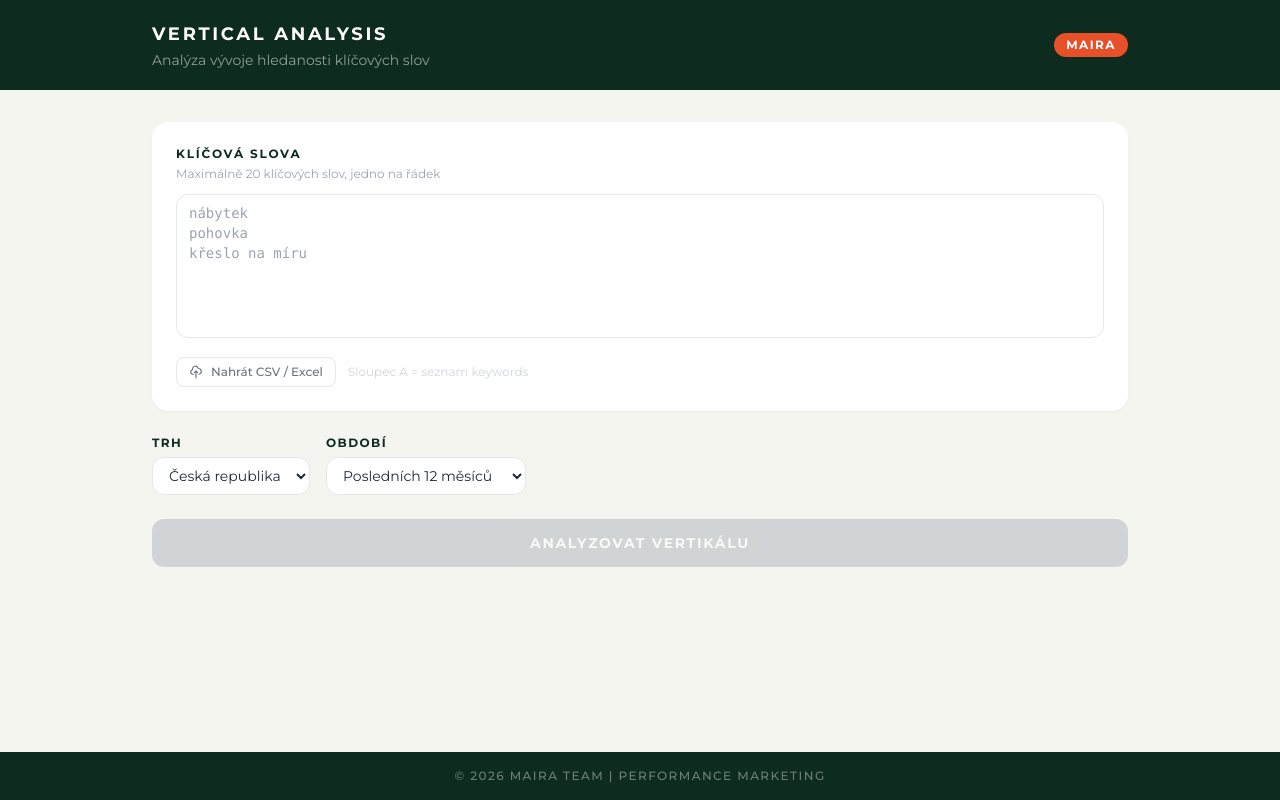
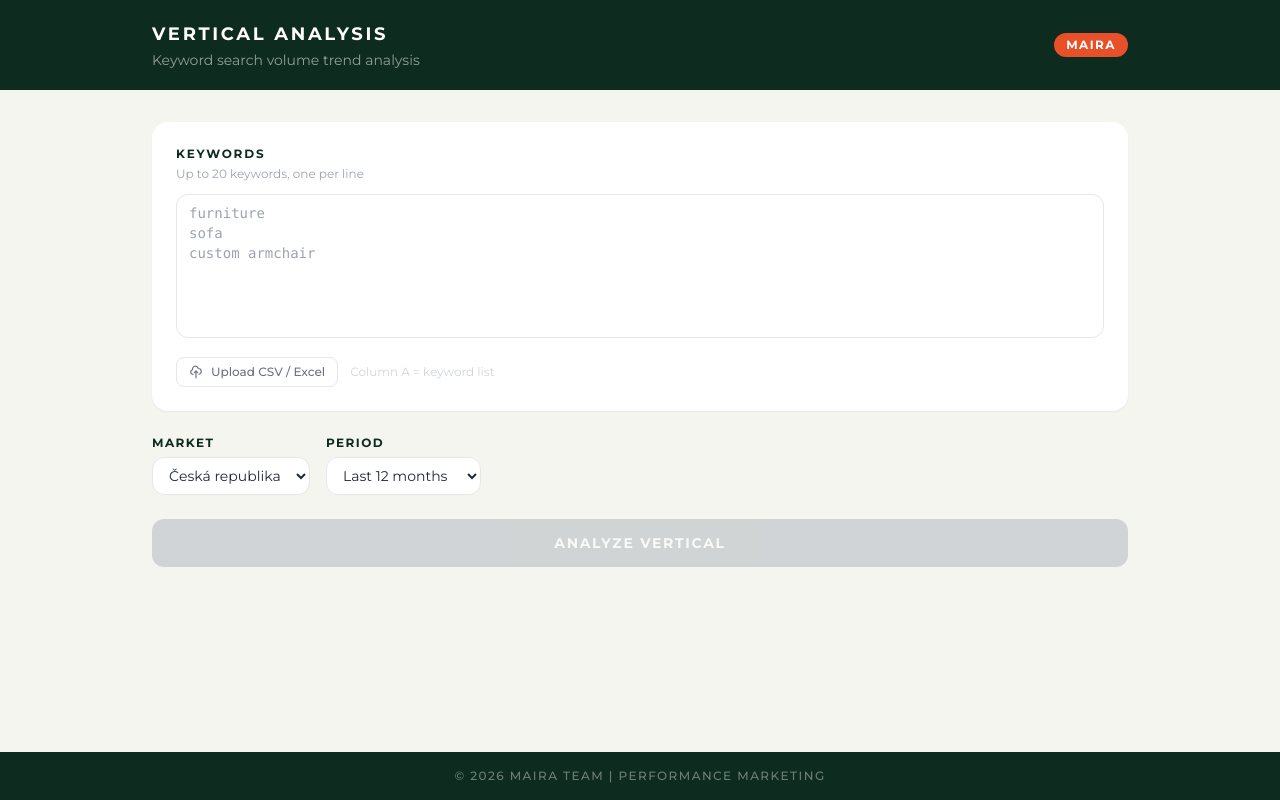
Before and after one commit to annar8699/vertical-analysis, a Next.js app: page / in a window 1280 px wide. Built offline with nearby package versions, Linux system fonts and the light colour scheme.

Commit message:
Translate all UI strings to English

```diff
--- a/app/api/keywords/route.ts
+++ b/app/api/keywords/route.ts
@@ -11,11 +11,11 @@ export async function POST(req: NextRequest) {
     const months: number = body.months ?? 12
 
     if (!Array.isArray(keywords) || keywords.length === 0) {
-      return NextResponse.json({ error: 'Chybí klíčová slova.' }, { status: 400 })
+      return NextResponse.json({ error: 'No keywords provided.' }, { status: 400 })
     }
 
     if (keywords.length > 20) {
-      return NextResponse.json({ error: 'Maximum je 20 klíčových slov najednou.' }, { status: 400 })
+      return NextResponse.json({ error: 'Maximum 20 keywords at a time.' }, { status: 400 })
     }
 
     const results = USE_MOCK
@@ -26,7 +26,7 @@ export async function POST(req: NextRequest) {
   } catch (err) {
     console.error(err)
     return NextResponse.json(
-      { error: err instanceof Error ? err.message : 'Interní chyba serveru.' },
+      { error: err instanceof Error ? err.message : 'Internal server error.' },
       { status: 500 }
     )
   }
--- a/app/layout.tsx
+++ b/app/layout.tsx
@@ -6,12 +6,12 @@ const montserrat = Montserrat({ subsets: ['latin'], variable: '--font-montserrat
 
 export const metadata: Metadata = {
   title: 'Vertical Analysis | Maira',
-  description: 'Analýza vývoje hledanosti klíčových slov',
+  description: 'Keyword search volume trend analysis',
 }
 
 export default function RootLayout({ children }: { children: React.ReactNode }) {
   return (
-    <html lang="cs">
+    <html lang="en">
       <body className={`${montserrat.variable} font-sans`} style={{ fontFamily: 'var(--font-montserrat), sans-serif' }}>
         {children}
       </body>
--- a/app/page.tsx
+++ b/app/page.tsx
@@ -15,15 +15,15 @@ const GEOS = [
 
 function downloadCSV(results: KeywordResult[]) {
   const headers = [
-    'Klíčové slovo',
-    'Průměr/měs.',
+    'Keyword',
+    'Avg / month',
     'Trend',
     ...results[0].monthlyData.map((m) => m.label),
   ]
   const rows = results.map((r) => [
     r.keyword,
     r.avgVolume,
-    r.trend === 'growing' ? 'Rostoucí' : r.trend === 'declining' ? 'Klesající' : 'Stabilní',
+    r.trend === 'growing' ? 'Growing' : r.trend === 'declining' ? 'Declining' : 'Stable',
     ...r.monthlyData.map((m) => m.volume),
   ])
 
@@ -32,7 +32,7 @@ function downloadCSV(results: KeywordResult[]) {
   const url = URL.createObjectURL(blob)
   const a = document.createElement('a')
   a.href = url
-  a.download = 'vertical-analysis.csv'
+  a.download = 'vertical-analysis-export.csv'
   a.click()
   URL.revokeObjectURL(url)
 }
@@ -71,7 +71,7 @@ export default function Home() {
         setKeywordsText(keywords.join('\n'))
       }
     } catch {
-      setError('Nepodařilo se načíst soubor. Zkus CSV nebo XLSX formát.')
+      setError('Failed to load file. Try CSV or XLSX format.')
     }
 
     e.target.value = ''
@@ -84,12 +84,12 @@ export default function Home() {
       .filter(Boolean)
 
     if (keywords.length === 0) {
-      setError('Zadej alespoň jedno klíčové slovo.')
+      setError('Enter at least one keyword.')
       return
     }
 
     if (keywords.length > 20) {
-      setError('Maximum je 20 klíčových slov najednou.')
+      setError('Maximum 20 keywords at a time.')
       return
     }
 
@@ -110,7 +110,7 @@ export default function Home() {
       setResults(data.results)
       setIsMock(data.mock)
     } catch (err) {
-      setError(err instanceof Error ? err.message : 'Neznámá chyba.')
+      setError(err instanceof Error ? err.message : 'Unknown error.')
     } finally {
       setLoading(false)
     }
@@ -129,7 +129,7 @@ export default function Home() {
               Vertical Analysis
             </h1>
             <p className="text-sm mt-0.5" style={{ color: 'rgba(255,255,255,0.55)' }}>
-              Analýza vývoje hledanosti klíčových slov
+              Keyword search volume trend analysis
             </p>
           </div>
           <span
@@ -152,15 +152,15 @@ export default function Home() {
             className="text-xs font-bold uppercase tracking-widest mb-1"
             style={{ color: 'var(--maira-green)', letterSpacing: '0.15em' }}
           >
-            Klíčová slova
+            Keywords
           </h2>
           <p className="text-xs mb-3" style={{ color: '#9ca3af' }}>
-            Maximálně 20 klíčových slov, jedno na řádek
+            Up to 20 keywords, one per line
           </p>
           <textarea
             value={keywordsText}
             onChange={(e) => setKeywordsText(e.target.value)}
-            placeholder={'nábytek\npohovka\nkřeslo na míru'}
+            placeholder={'furniture\nsofa\ncustom armchair'}
             className="w-full h-36 px-3 py-2 text-sm border rounded-xl resize-none focus:outline-none font-mono"
             style={{
               borderColor: '#e5e7eb',
@@ -190,7 +190,7 @@ export default function Home() {
                   d="M7 16a4 4 0 01-.88-7.903A5 5 0 1115.9 6L16 6a5 5 0 011 9.9M15 13l-3-3m0 0l-3 3m3-3v12"
                 />
               </svg>
-              Nahrát CSV / Excel
+              Upload CSV / Excel
               <input
                 type="file"
                 accept=".csv,.xlsx,.xls"
@@ -199,7 +199,7 @@ export default function Home() {
               />
             </label>
             <span className="text-xs" style={{ color: '#d1d5db' }}>
-              Sloupec A = seznam keywords
+              Column A = keyword list
             </span>
           </div>
         </div>
@@ -211,7 +211,7 @@ export default function Home() {
               className="block text-xs font-bold uppercase tracking-widest mb-1.5"
               style={{ color: 'var(--maira-green)', letterSpacing: '0.12em' }}
             >
-              Trh
+              Market
             </label>
             <select
               value={geo}
@@ -231,7 +231,7 @@ export default function Home() {
               className="block text-xs font-bold uppercase tracking-widest mb-1.5"
               style={{ color: 'var(--maira-green)', letterSpacing: '0.12em' }}
             >
-              Období
+              Period
             </label>
             <select
               value={months}
@@ -239,9 +239,9 @@ export default function Home() {
               className="px-3 py-2 text-sm border rounded-xl bg-white focus:outline-none"
               style={{ borderColor: '#e5e7eb', color: '#1f2937' }}
             >
-              <option value={12}>Posledních 12 měsíců</option>
-              <option value={24}>Posledních 24 měsíců</option>
-              <option value={36}>Posledních 36 měsíců</option>
+              <option value={12}>Last 12 months</option>
+              <option value={24}>Last 24 months</option>
+              <option value={36}>Last 36 months</option>
             </select>
           </div>
         </div>
@@ -273,7 +273,7 @@ export default function Home() {
               (e.currentTarget as HTMLButtonElement).style.backgroundColor = 'var(--maira-orange)'
           }}
         >
-          {loading ? 'Načítám data…' : 'Analyzovat vertikálu'}
+          {loading ? 'Loading data…' : 'Analyze vertical'}
         </button>
 
         {/* Results */}
@@ -288,8 +288,7 @@ export default function Home() {
                   color: '#92400e',
                 }}
               >
-                Zobrazena jsou ukázková data. Pro reálná data nastav Google Ads API credentials v
-                prostředí Vercelu.
+                Sample data is shown. For real data, set Google Ads API credentials in Vercel environment variables.
               </div>
             )}
 
@@ -300,7 +299,7 @@ export default function Home() {
                   className="text-xs font-bold uppercase tracking-widest"
                   style={{ color: 'var(--maira-green)', letterSpacing: '0.15em' }}
                 >
-                  Přehled
+                  Overview
                 </h2>
                 <button
                   onClick={() => downloadCSV(results)}
@@ -338,7 +337,7 @@ export default function Home() {
                         {r.keyword}
                       </p>
                       <p className="text-xs mt-0.5" style={{ color: '#9ca3af' }}>
-                        {r.avgVolume.toLocaleString('cs')} hledání/měs.
+                        {r.avgVolume.toLocaleString('en')} searches/mo.
                       </p>
                     </div>
                     <TrendBadge trend={r.trend} />
@@ -353,7 +352,7 @@ export default function Home() {
                 className="text-xs font-bold uppercase tracking-widest mb-4"
                 style={{ color: 'var(--maira-green)', letterSpacing: '0.15em' }}
               >
-                Vývoj hledanosti
+                Search Volume Trend
               </h2>
               <VerticalChart data={results} />
             </div>
@@ -367,13 +366,13 @@ export default function Home() {
                       className="text-left px-6 py-3 text-xs font-bold uppercase tracking-widest"
                       style={{ color: 'rgba(255,255,255,0.7)', letterSpacing: '0.12em' }}
                     >
-                      Klíčové slovo
+                      Keyword
                     </th>
                     <th
                       className="text-right px-6 py-3 text-xs font-bold uppercase tracking-widest"
                       style={{ color: 'rgba(255,255,255,0.7)', letterSpacing: '0.12em' }}
                     >
-                      Průměr/měs.
+                      Avg / mo.
                     </th>
                     <th
                       className="text-right px-6 py-3 text-xs font-bold uppercase tracking-widest"
@@ -405,13 +404,13 @@ export default function Home() {
                         {r.keyword}
                       </td>
                       <td className="px-6 py-3 text-right" style={{ color: '#374151' }}>
-                        {r.avgVolume.toLocaleString('cs')}
+                        {r.avgVolume.toLocaleString('en')}
                       </td>
                       <td className="px-6 py-3 text-right" style={{ color: '#9ca3af' }}>
-                        {Math.min(...r.monthlyData.map((d) => d.volume)).toLocaleString('cs')}
+                        {Math.min(...r.monthlyData.map((d) => d.volume)).toLocaleString('en')}
                       </td>
                       <td className="px-6 py-3 text-right" style={{ color: '#9ca3af' }}>
-                        {Math.max(...r.monthlyData.map((d) => d.volume)).toLocaleString('cs')}
+                        {Math.max(...r.monthlyData.map((d) => d.volume)).toLocaleString('en')}
                       </td>
                       <td className="px-6 py-3 text-center">
                         <TrendBadge trend={r.trend} />
--- a/components/TrendBadge.tsx
+++ b/components/TrendBadge.tsx
@@ -1,9 +1,9 @@
 import type { TrendDirection } from '@/lib/trendAnalysis'
 
 const CONFIG: Record<TrendDirection, { label: string; classes: string }> = {
-  growing: { label: 'Rostoucí', classes: 'bg-green-100 text-green-800' },
-  stable: { label: 'Stabilní', classes: 'bg-orange-100 text-orange-800' },
-  declining: { label: 'Klesající', classes: 'bg-red-100 text-red-800' },
+  growing: { label: 'Growing', classes: 'bg-green-100 text-green-800' },
+  stable: { label: 'Stable', classes: 'bg-orange-100 text-orange-800' },
+  declining: { label: 'Declining', classes: 'bg-red-100 text-red-800' },
 }
 
 export function TrendBadge({ trend }: { trend: TrendDirection }) {
--- a/components/VerticalChart.tsx
+++ b/components/VerticalChart.tsx
@@ -49,7 +49,7 @@ export function VerticalChart({ data }: { data: KeywordResult[] }) {
             fontSize: '12px',
             fontFamily: 'var(--font-montserrat)',
           }}
-          formatter={(value: number, name: string) => [value.toLocaleString('cs'), name]}
+          formatter={(value: number, name: string) => [value.toLocaleString('en'), name]}
         />
         <Legend wrapperStyle={{ fontSize: '12px', paddingTop: '16px', fontFamily: 'var(--font-montserrat)' }} />
         {data.map((r, i) => (
```
